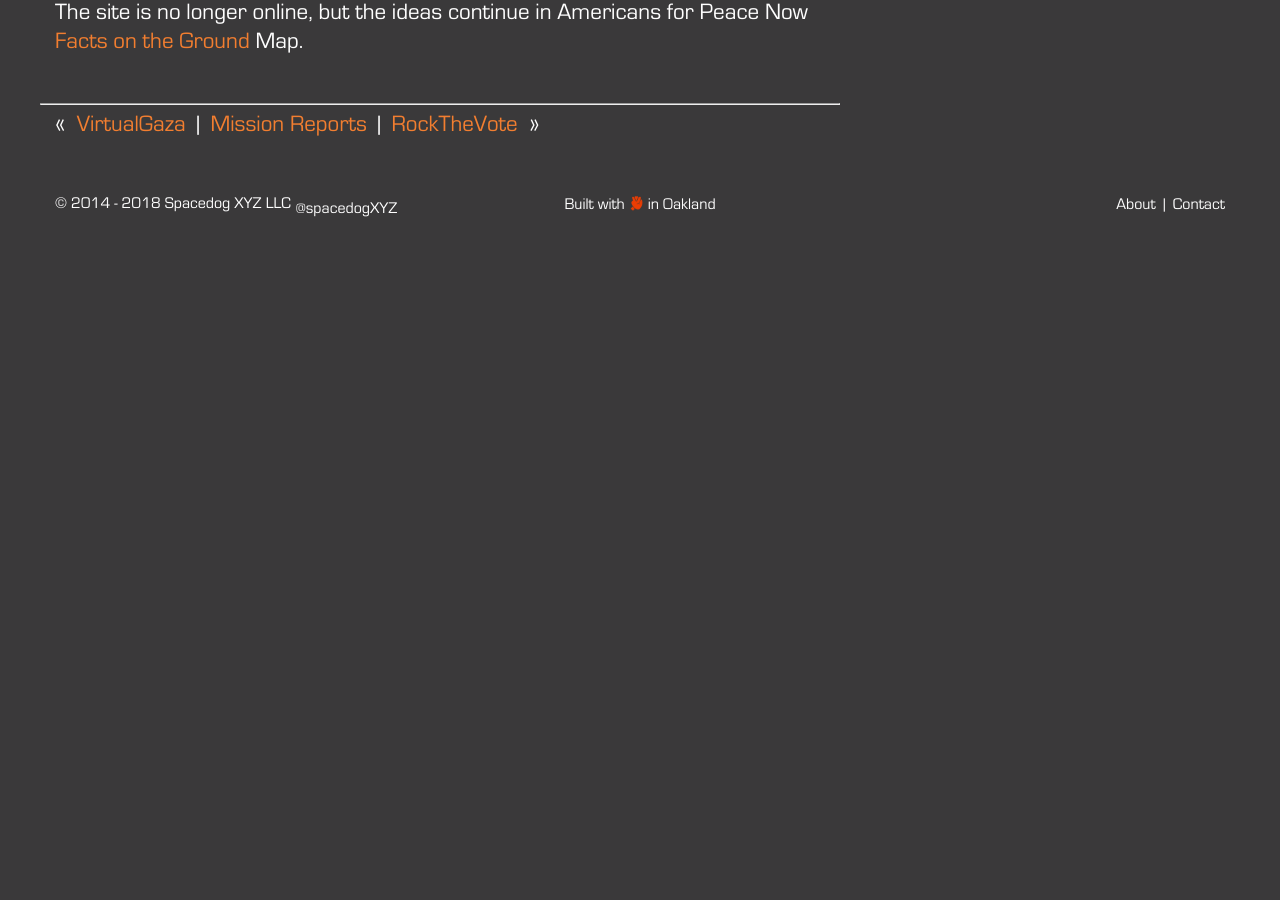
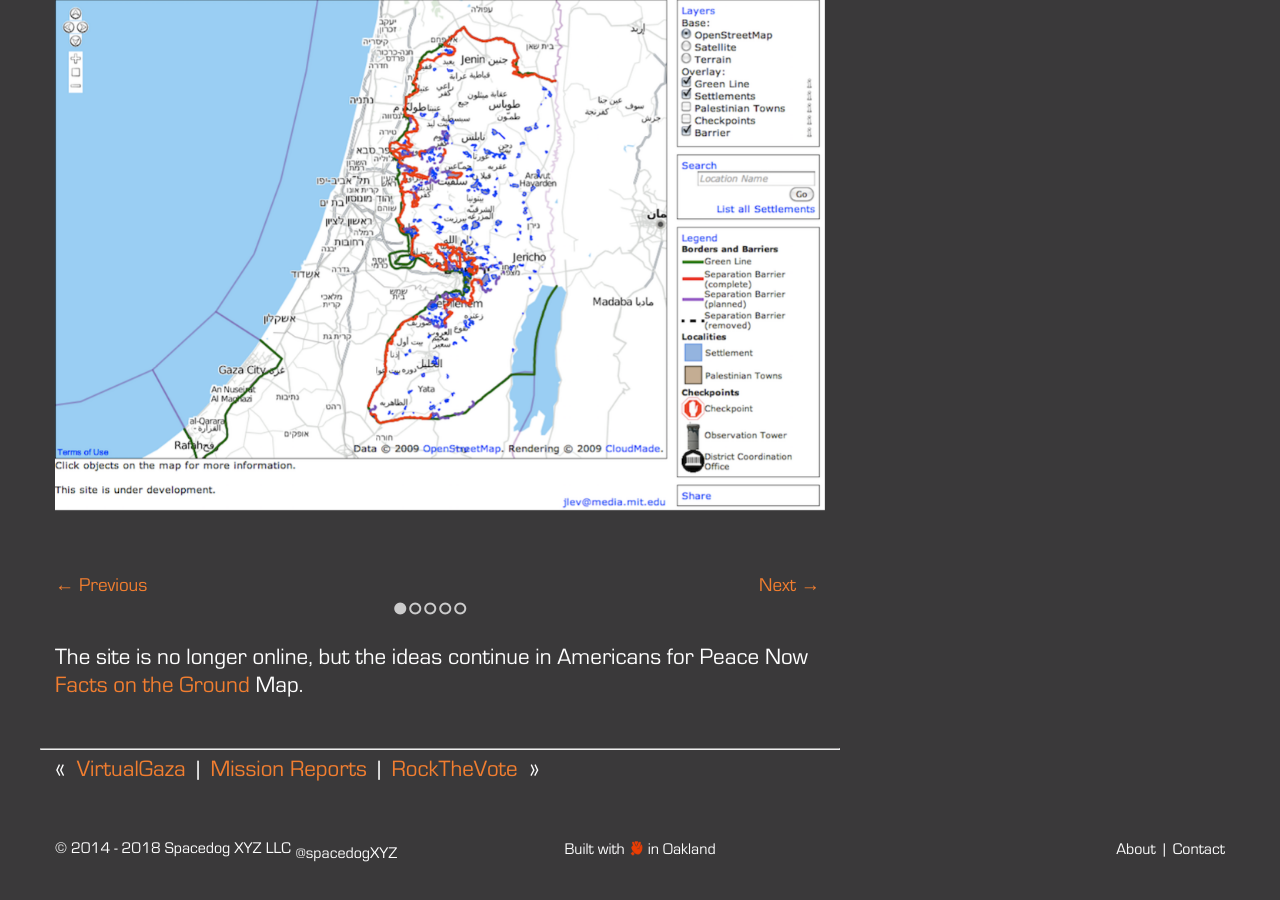
Before and after one commit to spacedogXYZ/spacedogXYZ, a Jekyll site: the page built from _posts/2009-10-25-groundtruth.md, in a window 1280 px wide and 900 px high, scrolled down 2147 px. Built offline with Jekyll 4.4.1, drawn with Linux system fonts in a browser that asks for light colours; nearby versions of some CDN libraries; comment, search, counter and statistics services are not loaded; before the commit the page ends 2402 px from its top, so only the background shows below that.

Commit message:
GroundTruth screenshots

```diff
--- a/_posts/2009-10-25-groundtruth.md
+++ b/_posts/2009-10-25-groundtruth.md
@@ -7,7 +7,20 @@ location: Ramallah, PS
 map: /static/maps/svg/israel-palestine.svg
 image: /static/posts/medialab/qalandia-checkpoint.jpg
 client_link: <a href="http://civic.mit.edu/"><img src="/static/posts/medialab/civic-logo-bg.png" alt="MIT Center for Civic Media"></a>
-
+top_script:  <link rel="stylesheet" href="/css/slides.css" />
+end_script: |
+    <script src="/js/jquery.slides.js"></script>
+    <script>
+    $(function(){
+      $("#slides").slidesjs({
+        navigation: {
+            active: false,
+        },
+        width: 1048,
+        height: 800
+      });
+    });
+    </script>
 ---
 
 ### Context ###
@@ -28,4 +41,15 @@ I heard again and again from Israelis that the reality of the occupation isn’t
 
 I built GroundTruth.Media.MIT.edu, a testbed for mapping the footprints of Israeli occupation of Palestinian territory. It provides data on the checkpoints, the path of the separation wall and the extent and growth of settlements, graciously given by B'Tselem and Peace Now. It allows point-to-point directions with routes taking movement restrictions into account, a search by settlement name and age, and the information on the construction status of the barrier. It used Django and PostGIS to hold the geographic data, pgrouting to provide directions, and OpenLayers to display the map.
 
+<div id="slides" class="two-third center">
+    <img src="/static/posts/groundtruth/1-settlement-map.png">
+    <img src="/static/posts/groundtruth/2-settlement-info.png">
+    <img src="/static/posts/groundtruth/3-settlement-legal.png">
+    <img src="/static/posts/groundtruth/4-checkpoint-map.png">
+    <img src="/static/posts/groundtruth/5-routing-experiment.png">
+
+    <a href="#" class="slidesjs-previous slidesjs-navigation inline left">&larr; Previous</a>
+    <a href="#" class="slidesjs-next slidesjs-navigation inline right">Next &rarr;</a>
+</div>
+
 The site is no longer online, but the ideas continue in Americans for Peace Now [Facts on the Ground](http://archive.peacenow.org/map.php) Map.
```
Also changed, not shown: static/posts/groundtruth/1-settlement-map.png (added), static/posts/groundtruth/2-settlement-info.png (added), static/posts/groundtruth/3-settlement-legal.png (added), static/posts/groundtruth/4-checkpoint-map.png (added), static/posts/groundtruth/5-routing-experiment.png (added).
